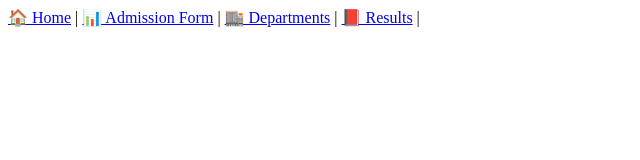
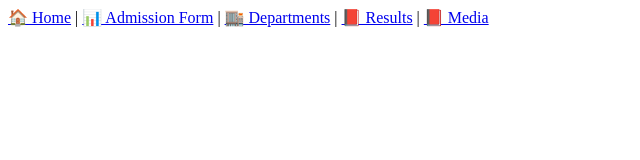
Before and after one commit to HarshithaVelagala/assignment1, a plain HTML site: page index.html in a window 1280 px wide. Shown: the whole page, without its empty margins (0-640 px from the left). Drawn offline with Linux system fonts and the light colour scheme.

Commit message:
index.html is created

```diff
--- a/index.html
+++ b/index.html
@@ -10,5 +10,7 @@
  <a href="admission.html">📊 Admission Form</a> |
  <a href="departments.html">🏬 Departments</a> |
  <a href="results.html">📕 Results</a> |
+
+ <a href="media.html">📕 Media</a>
 </body>
 </html>
```
